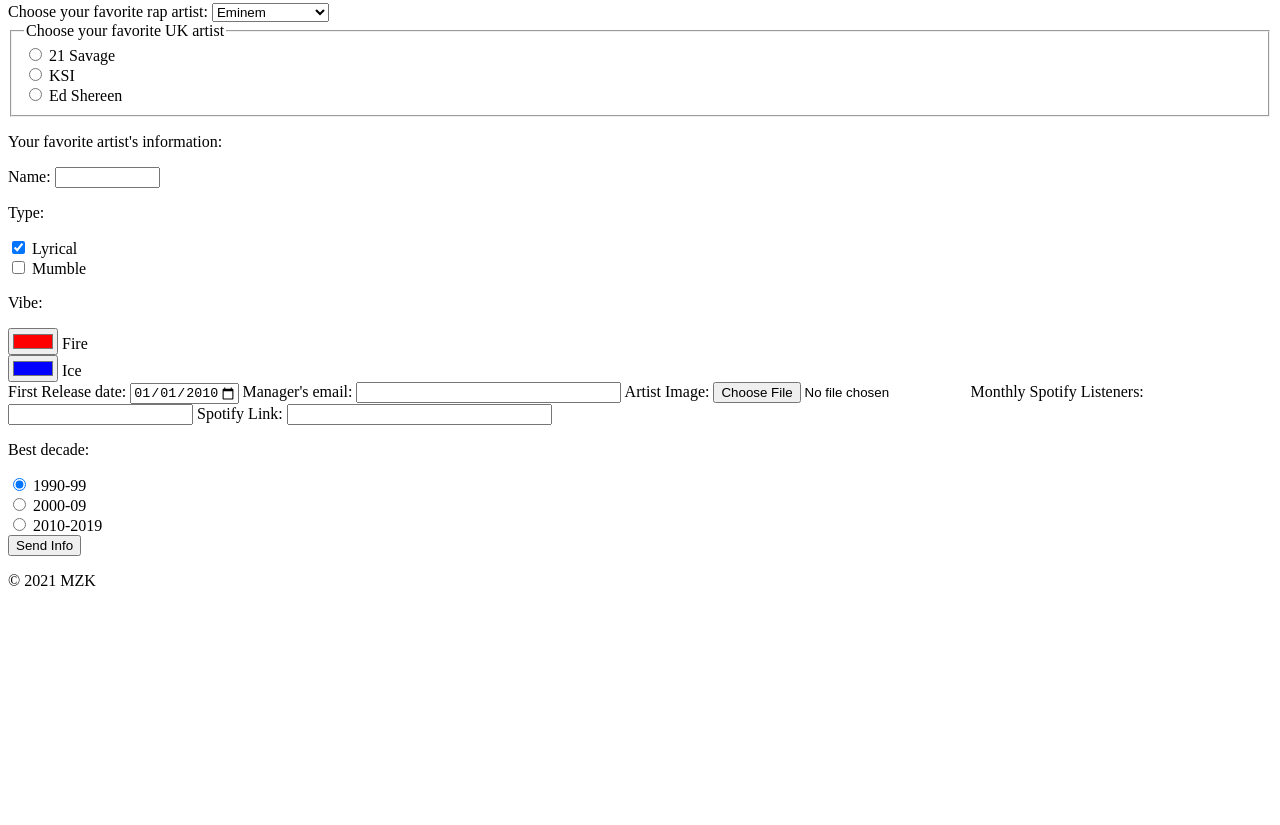
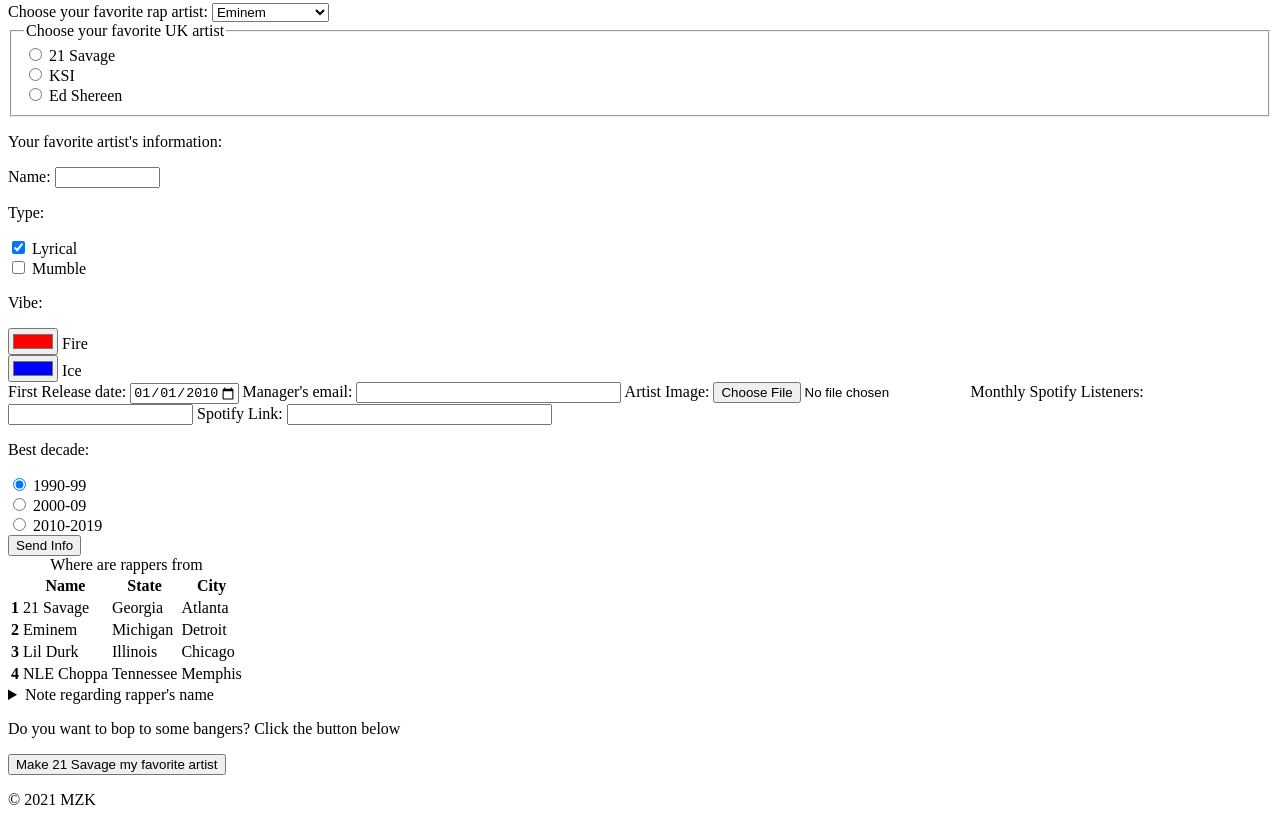
Before and after one commit to MZ-K/wi21-cse110-lab3, a plain HTML site: page index.html in a window 1280 px wide. Shown: the part 5645-6470 px from the top of the page. Before the commit the page ends 6251 px from the top, so only its background shows below. Drawn offline with Linux system fonts and the light colour scheme.

Commit message:
done i think

```diff
--- a/index.html
+++ b/index.html
@@ -289,9 +289,62 @@
 
             <input type="submit" value="Send Info">
 
+            <table>
+                <caption>Where are rappers from</caption>
+                <colgroup>
+                    <col>
+                    <col span="1" class="Rapper">
+                    <col span="2" class="Location">
+                </colgroup>
+                <tr>
+                    <td> </td>
+                    <th scope="col">Name</th>
+                    <th scope="col">State</th>
+                    <th scope="col">City</th>
+                </tr>
+                <tr>
+                    <th scope="row">1</th>
+                    <td>21 Savage</td>
+                    <td>Georgia</td>
+                    <td>Atlanta</td>
+                </tr>
+                <tr>
+                    <th scope="row">2</th>
+                    <td>Eminem</td>
+                    <td>Michigan</td>
+                    <td>Detroit</td>
+                </tr>
+                <tr>
+                    <th scope="row">3</th>
+                    <td>Lil Durk</td>
+                    <td>Illinois</td>
+                    <td>Chicago</td>
+                </tr>
+                <tr>
+                    <th scope="row">4</th>
+                    <td>NLE Choppa</td>
+                    <td>Tennessee</td>
+                    <td>Memphis</td>
+                </tr>
+            </table>
 
+            <template id="rapname">
+                <tr>
+                    <td class="name"></td>
+                    <td></td>
+                </tr>
+            </template>
 
+            <details>
+                <summary>Note regarding rapper's name</summary>
+                The name given in the above table aren't real names. They are the stage names that these rappers are most known by.
+            </details>
 
+            <p>Do you want to bop to some bangers? Click the button below</p>
+
+            <button class="my button" type="button">
+                Make 21 Savage my favorite artist
+            </button>
 
 
 
```
